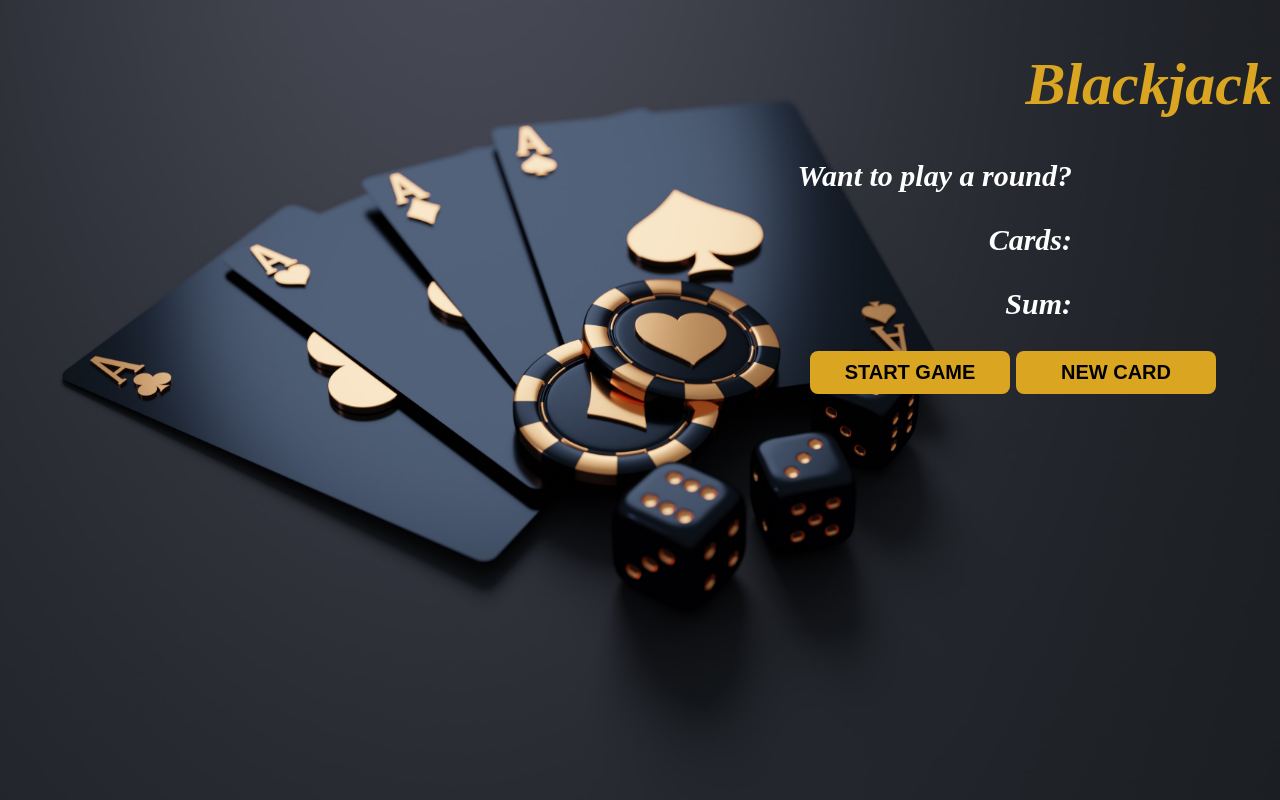
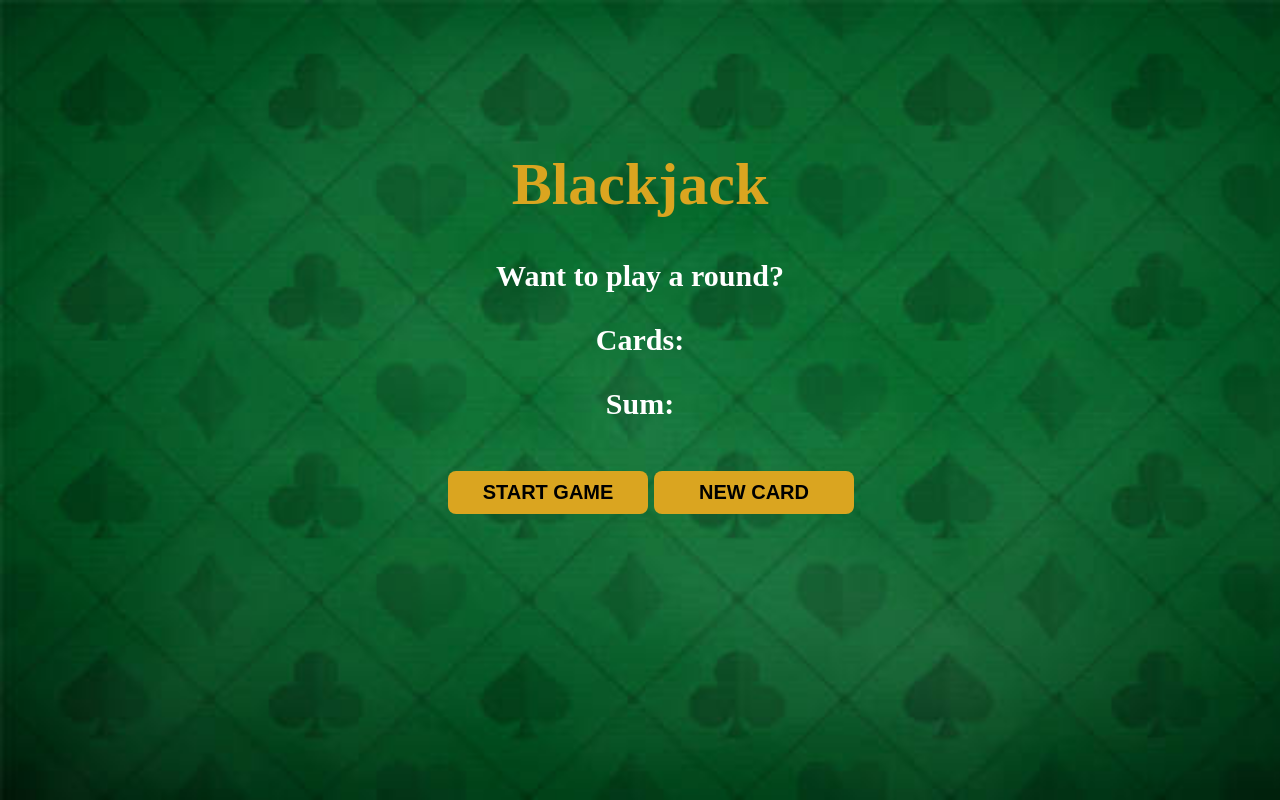
Before and after one commit to dhaneshkumarTech/BlackJack, a plain HTML site: page BlacJack/index.html in a window 1280 px wide. Drawn offline with Linux system fonts and the light colour scheme.

Commit message:
Completed game

```diff
--- a/BlacJack/index.css
+++ b/BlacJack/index.css
@@ -1,30 +1,28 @@
 body{
     font-size: x-large;
-    font-style: italic;
 }
 h1{
-    margin-top: 50px;
+    margin-top: 150px;
     font-size: 60px;
     color: goldenrod;
-    text-align: right;
+    text-align: center;
     font-weight: bold;
 }
 p{
     color: white;
     font-size: x-large;
     font-weight: bold;
-    text-align: right;
+    text-align: center;
     font-size: 30px;
-    margin-right: 200px;
 }
 button{
     background-color: goldenrod;
     color: black;
-    border: 0ch;
+    border: none;
     font-size: 20px;
     font-weight: bold;
     width: 200px;
-    margin-bottom: 5px;
+    margin-top: 20px;
     padding-bottom: 10px;
     padding-top: 10px;
     border-radius: 8px;
@@ -37,5 +35,5 @@ button:hover{
     align-items: center;
     position: absolute;
     display: block;
-    right: 5%;
+    left: 35%;
 }
--- a/BlacJack/index.html
+++ b/BlacJack/index.html
@@ -4,7 +4,7 @@
             <link rel="stylesheet" href="index.css">
     </head>
 
-    <body style="background-image: url('Images/blackJack2.jpg'); background-size: cover">
+    <body style="background-image: url('Images/blackJach1.jpg'); background-size: cover">
         <h1>Blackjack</h1>
         <p id="message-el">Want to play a round?</p>
         <p id="card-el">Cards: </p>
--- a/BlacJack/index.js
+++ b/BlacJack/index.js
@@ -11,6 +11,9 @@ let sumEl = document.querySelector("#sum-el")
 let cardEl = document.querySelector("#card-el")
 
 function startGame(){
+  if(sum != 0){
+    cards = []
+  }
   let firstCard = getRandomCard()
   let secondCard = getRandomCard()
   arrLength = cards.length
@@ -36,7 +39,7 @@ function startGame(){
     cardEl.textContent = "Cards: "
     for(let i = 0; i<cards.length; i++)
     {
-      cardEl.textContent += cards[i] + " "
+      cardEl.textContent += cards[i] + "  "
     }
  }
  function drawCard(){
@@ -52,7 +55,7 @@ function startGame(){
     cardEl.textContent = "Cards: "
     for(let i = 0; i<cards.length; i++)
     {
-      cardEl.textContent += cards[i] + " "
+      cardEl.textContent += cards[i] + "  "
     }
   }
  }
```
